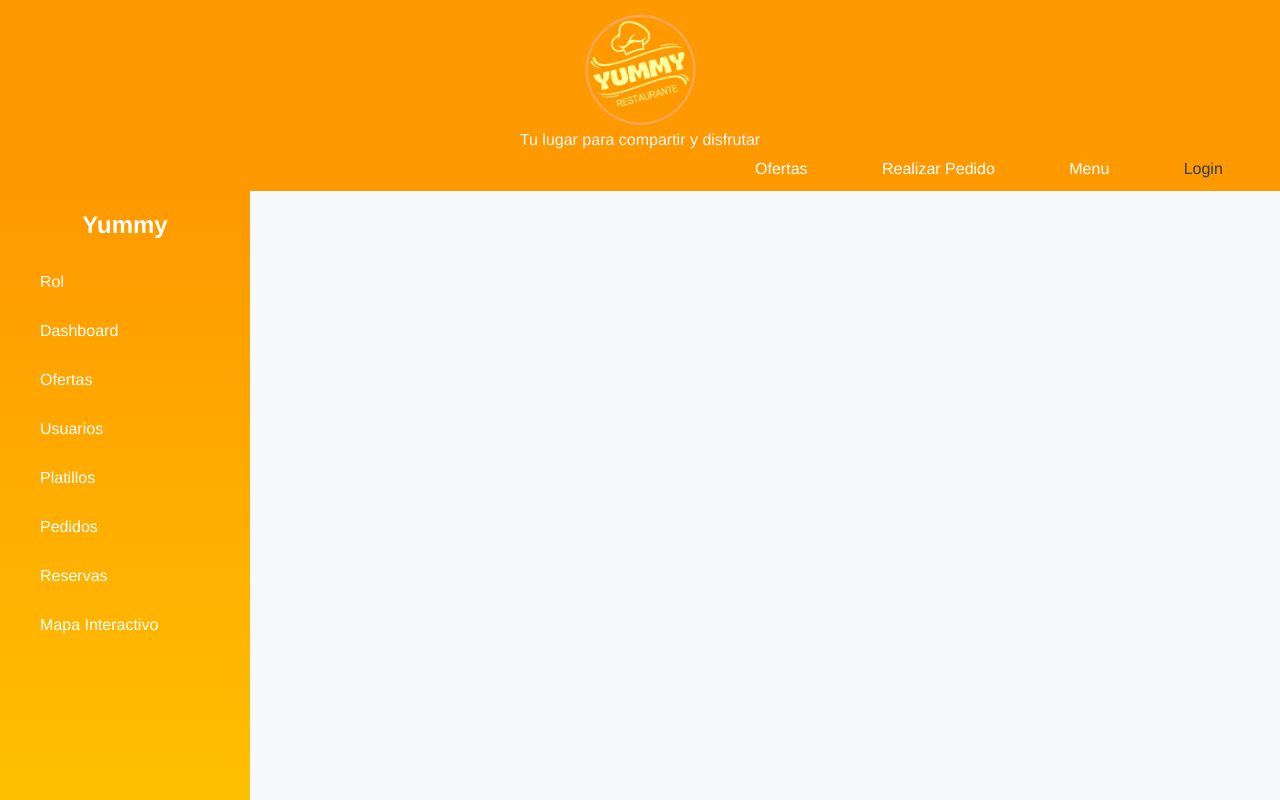
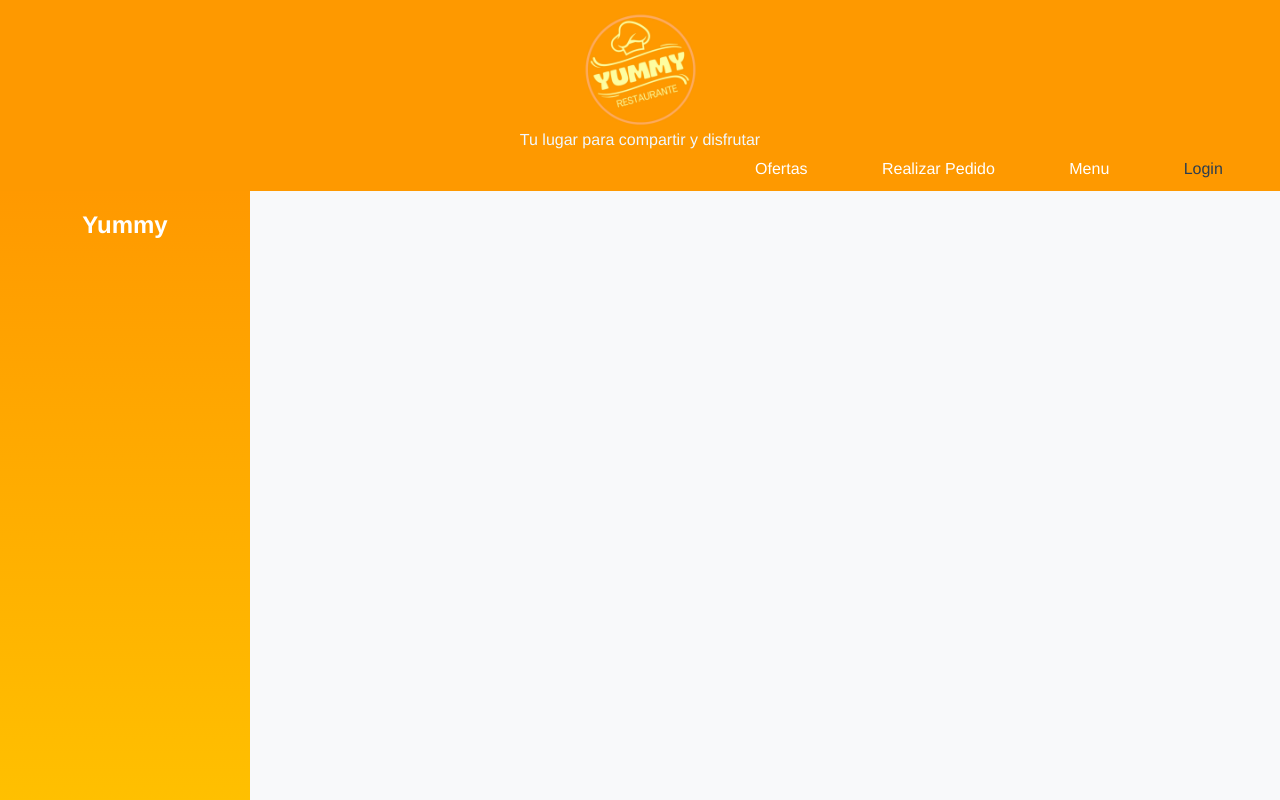
Before and after one commit to BleeeesJc/Proyecto-Seguridad, a Vue app in the folder yummy/: page /panelAdministrativo in a window 1280 px wide. Shown: the top 800 px of the page. Built offline with nearby package versions, Linux system fonts and the light colour scheme.

Commit message:
Acceso a modulos por rol en el panel administrativo

```diff
--- a/yummy/src/components/Navbar.vue
+++ b/yummy/src/components/Navbar.vue
@@ -6,21 +6,32 @@
       <h1>Tu lugar para compartir y disfrutar</h1>
 
       <div class="opciones">
+        <!-- Ofertas -->
         <a><router-link to="/ofertas">Ofertas</router-link></a>
 
-        <a v-if="(isLoggedIn && isAdmin === 2) || (isLoggedIn && isAdmin === 3) ">
+        <!-- Realizar Pedido -->
+        <a v-if="isLoggedIn && (isAdmin === 2 || isAdmin === 3)">
           <router-link to="/menumesero">Realizar Pedido</router-link>
         </a>
-        <a v-else><router-link to="/menupedido">Realizar Pedido</router-link></a>
+        <a v-else>
+          <router-link to="/menupedido">Realizar Pedido</router-link>
+        </a>
 
-        <a v-if="isLoggedIn && isAdmin != 2"><router-link to="/mapa">Mapa Interactivo</router-link></a>
+        <!-- Mapa Interactivo -->
+        <a v-if="isLoggedIn && isAdmin !== 2">
+          <router-link to="/mapa">Mapa Interactivo</router-link>
+        </a>
+
+        <!-- Menú siempre visible -->
         <a><router-link to="/menu">Menu</router-link></a>
-        <a v-if="isLoggedIn && isAdmin === 2">
+
+        <!-- Panel Administrativo (todos excepto rol 1) -->
+        <a v-if="isLoggedIn && isAdmin !== 1">
           <router-link to="/panelAdministrativo">Panel Administrativo</router-link>
         </a>
 
-        <!-- Botón Opciones -->
-        <div v-if="isLoggedIn && isAdmin !== 2" class="dropdown" @mouseleave="closeDropdown">
+        <!-- Dropdown de opciones (todos excepto rol 1) -->
+        <div v-if="isLoggedIn && isAdmin !== 1" class="dropdown" @mouseleave="closeDropdown">
           <button class="dropdown-btn" @click="toggleDropdown">Opciones</button>
           <div v-if="dropdownVisible" class="dropdown-content">
             <router-link to="/mispedidos">Mis Pedidos</router-link>
@@ -30,11 +41,10 @@
           </div>
         </div>
 
+        <!-- Cerrar sesión directo (si no es rol 1) -->
+        <span v-if="isLoggedIn && isAdmin !== 1" @click="handleAuthAction" class="logout-admin">Cerrar Sesión</span>
 
-        <!-- Solo Cerrar Sesión para Administrador -->
-        <span v-if="isLoggedIn && isAdmin === 2" @click="handleAuthAction" class="logout-admin">Cerrar Sesión</span>
-
-        <!-- Login para usuarios no logueados -->
+        <!-- Login (solo si no está logueado) -->
         <a v-if="!isLoggedIn" @click="goToLogin">Login</a>
       </div>
     </div>
--- a/yummy/src/components/SidebarComponent.vue
+++ b/yummy/src/components/SidebarComponent.vue
@@ -3,43 +3,59 @@
     <div class="sidebar">
       <h2 class="logo">Yummy</h2>
       <div class="opciones">
-            <a><router-link to="/panelAdministrativo/rol" active-class="active-link"
-                class="sidebar-link">Rol</router-link></a>
-            <a><router-link to="/panelAdministrativo/section1" active-class="active-link"
-                    class="sidebar-link">Dashboard</router-link></a>
-            <a><router-link to="/panelAdministrativo/ofertas" active-class="active-link"
-                    class="sidebar-link">Ofertas</router-link></a>
-            <a><router-link to="/panelAdministrativo/usuarios" active-class="active-link"
-                    class="sidebar-link">Usuarios</router-link></a>
-            <a><router-link to="/panelAdministrativo/platillos" active-class="active-link"
-                    class="sidebar-link">Platillos</router-link></a>
-            <a><router-link to="/panelAdministrativo/pedidosadmin" active-class="active-link"
-                    class="sidebar-link">Pedidos</router-link></a>
-            <a><router-link to="/panelAdministrativo/reservas" active-class="active-link"
-                    class="sidebar-link">Reservas</router-link></a>
-            <a><router-link to="/panelAdministrativo/mapa" active-class="active-link" class="sidebar-link">Mapa
-                    Interactivo</router-link></a>
+        <a
+          v-for="(ruta, index) in rutasConPermiso"
+          :key="index"
+        >
+          <router-link
+            :to="ruta.to"
+            class="sidebar-link"
+            active-class="active-link"
+          >
+            {{ ruta.label }}
+          </router-link>
+        </a>
       </div>
     </div>
   </template>
-
 
 <script>
 export default {
   name: "SidebarComponent",
   data() {
     return {
-            selectedSection: 'DashboardComponent', // Define una sección predeterminada
+      selectedSection: 'DashboardComponent',
+      permisos: {},
+      rutasVisibles: [
+        { to: "/panelAdministrativo/rol", label: "Rol", permiso: "roles" },
+        { to: "/panelAdministrativo/section1", label: "Dashboard", permiso: "paneladmin" },
+        { to: "/panelAdministrativo/ofertas", label: "Ofertas", permiso: "ofertas" },
+        { to: "/panelAdministrativo/usuarios", label: "Usuarios", permiso: "usuarios" },
+        { to: "/panelAdministrativo/platillos", label: "Platillos", permiso: "platillos" },
+        { to: "/panelAdministrativo/pedidosadmin", label: "Pedidos", permiso: "pagos" },
+        { to: "/panelAdministrativo/reservas", label: "Reservas", permiso: "reservas" },
+        { to: "/panelAdministrativo/mapa", label: "Mapa Interactivo", permiso: "mesas" }
+      ]
     };
+  },
+  computed: {
+    rutasConPermiso() {
+      return this.rutasVisibles.filter(ruta => this.permisos[ruta.permiso]);
+    }
+  },
+  created() {
+    const usuario = JSON.parse(localStorage.getItem('usuario'));
+    this.permisos = usuario?.rol || {};
   },
   methods: {
     navigate(section) {
       this.selectedSection = section;
       this.$emit('navigate', section);
-        },
-    },
+    }
+  }
 };
 </script>
+
 
 <style scoped>
 .sidebar {
--- a/yummy/src/stores/usuariosStore.js
+++ b/yummy/src/stores/usuariosStore.js
@@ -16,49 +16,34 @@ export const useAuthStore = defineStore('auth', {
     async login(credentials) {
       this.loading = true;
       this.error = null;
-      console.log(credentials);
       try {
-        // Realizar la solicitud POST con datos en formato JSON
-        const response = await axios.post(
-          `${RutaApi.baseURL}auth/login`,
-          credentials,
-          {
-            headers: {
-              'Content-Type': 'application/json' // Asegura que se envíen los datos como JSON
-            }
+        const response = await axios.post(`${RutaApi.baseURL}auth/login`, credentials, {
+          headers: {
+            'Content-Type': 'application/json'
           }
-        );
+        });
 
         if (response.status === 200) {
-          // Extrae el token del response
-          const { token } = response.data;
-          // Decodificar el token para obtener el rol
-          const decodedToken = jwtDecode(token);
-          const { rol } = decodedToken;
-          const { id } = decodedToken;
+          const usuario = response.data; // Incluye token, idusuario, rol con permisos, etc.
 
-          // Almacenar el token en el estado y en localStorage
-          this.token = token;
-          this.rol = rol;
-          this.id = id;
-          // Almacenar el token en localStorage
-          localStorage.setItem('token', token);
-          localStorage.setItem('rol', rol);
-          localStorage.setItem('id', id);
-          console.log("Token almacenado:", localStorage.getItem('token'));
+          // Guardar en localStorage todo el usuario
+          localStorage.setItem('usuario', JSON.stringify(usuario));
+          localStorage.setItem('token', usuario.token);
 
-          console.log('Inicio de sesión exitoso');
+          // Actualizar el store
+          this.token = usuario.token;
+          this.user = usuario;
+          this.rol = usuario.rol?.rol || null; // Solo el nombre del rol
+          this.id = usuario.idusuario;
 
+          console.log("Usuario autenticado:", usuario);
           return true;
         } else {
           this.error = 'Error en el inicio de sesión';
-          console.error('Error en el inicio de sesión, código de estado:', response.status);
           return false;
         }
       } catch (error) {
-        // Maneja el error de la solicitud
         this.error = error.response?.data?.message || 'Error en la solicitud de inicio de sesión';
-        console.error('Error en la solicitud de inicio de sesión:', error);
         return false;
       } finally {
         this.loading = false;
```
Also changed, not shown: 2 other files (tests, documents, lock files or other folders). Lines whose indentation alone changed are shown as unchanged.
